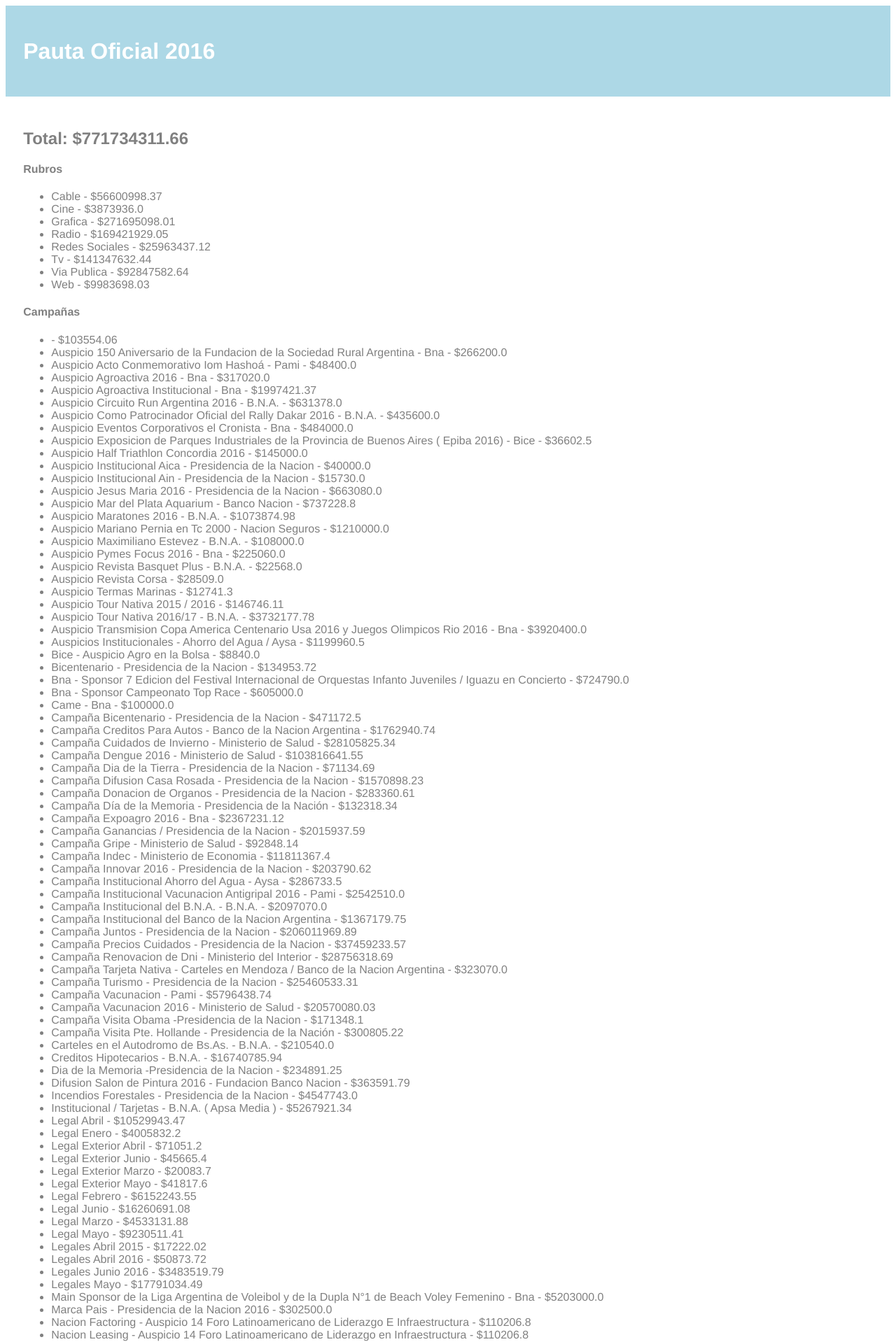
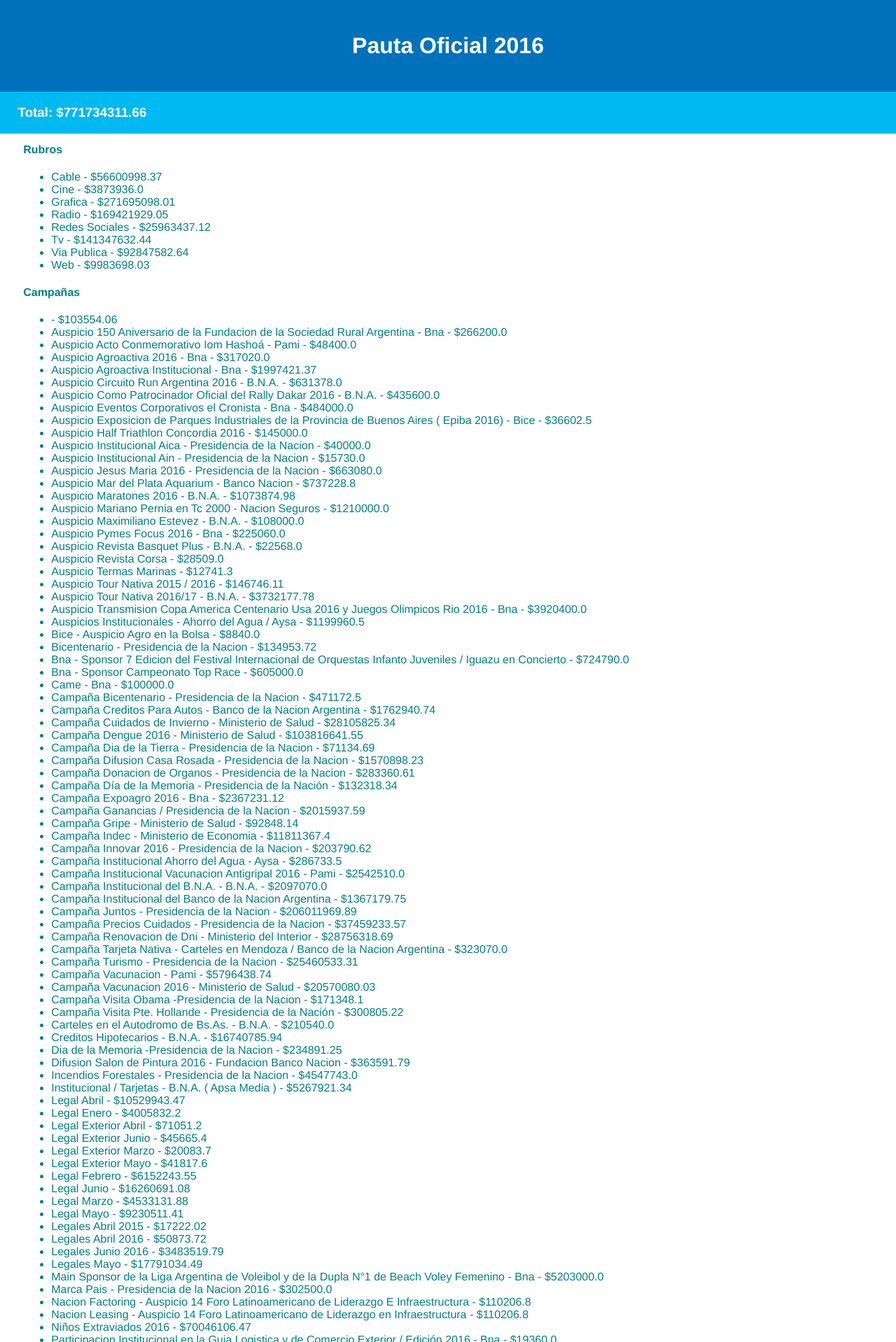
Before and after one commit to datosgobar/totales, a Flask app: page / in a window 1280 px wide. Shown: the top 1918 px of the page at 70% size. Run offline with Flask 2, Linux system fonts and the light colour scheme.

Commit message:
New styles and layout.

```diff
--- a/static/styles.css
+++ b/static/styles.css
@@ -1,13 +1,26 @@
-.header {
+.banner {
 	padding: 2%;
-    background-color: lightblue;
+    background-color: #0072bc;
     border-color: gray;
-    color: white;
-    font-family: helvetica;
+    text-align: center;
 }
 .content {
 	padding: 2%;
     background-color: white;
     font-family: helvetica;
-    color: gray;
+    color: teal;
+    overflow: auto;
 }
+.header {
+	background-color: #00B9F1;
+	color: white;
+	font-family: helvetica;
+	position: fixed;
+	width: 100%;
+	left: 0;
+	top: 0;
+	z-index: 100;
+}
+.totals {
+	padding-left: 2%;
+}
--- a/templates/index.html
+++ b/templates/index.html
@@ -5,14 +5,16 @@
         <link rel="stylesheet" href="static/styles.css" type="text/css" />
     </head>
     <body>
-
-        <div class="header">
-            <h1>Pauta Oficial 2016</h1>
+		<div class="header">
+	        <div class="banner">
+	            <h1>Pauta Oficial 2016</h1>
+	        </div>
+			<div class="totals">
+				<h3>Total: ${{ totals.total|round(2) }}</h3>
+			</div>
         </div>
-
+        <div style="width:100%; height:150px;">&nbsp;</div>
         <div class="content">
-            <h2>Total: ${{ totals.total|round(2) }}</h2>
-
             <h4>Rubros</h4>
             <ul>
             {% for medium, total in totals.media.items()|sort %}
```
